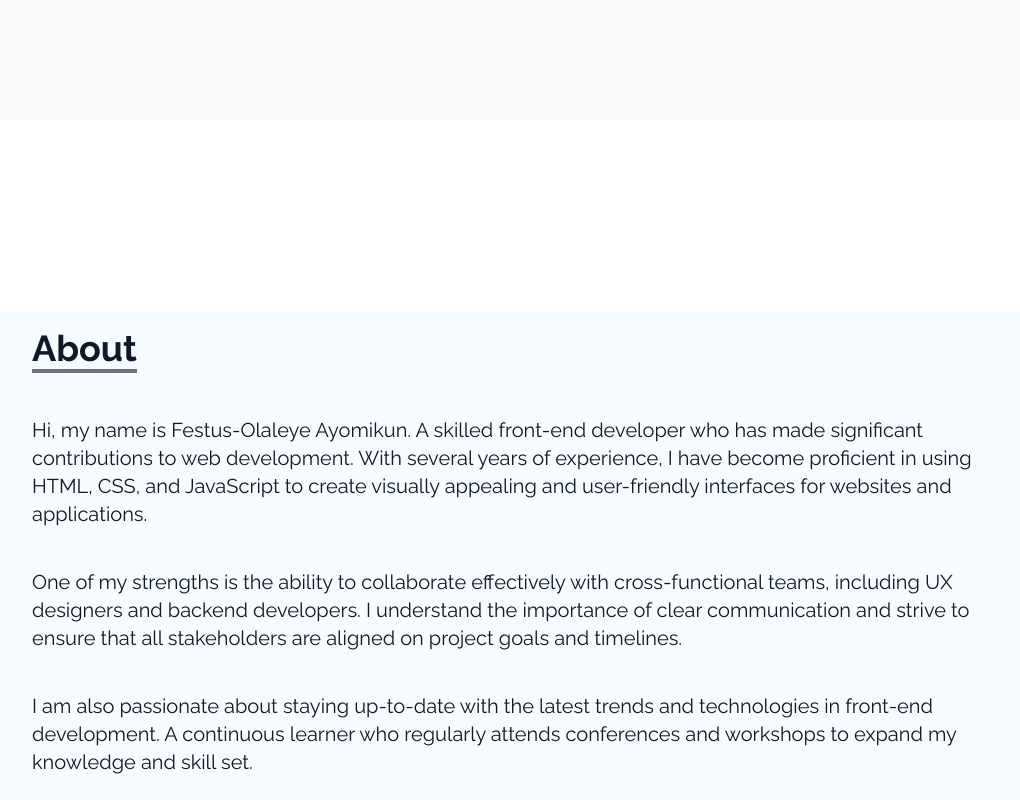
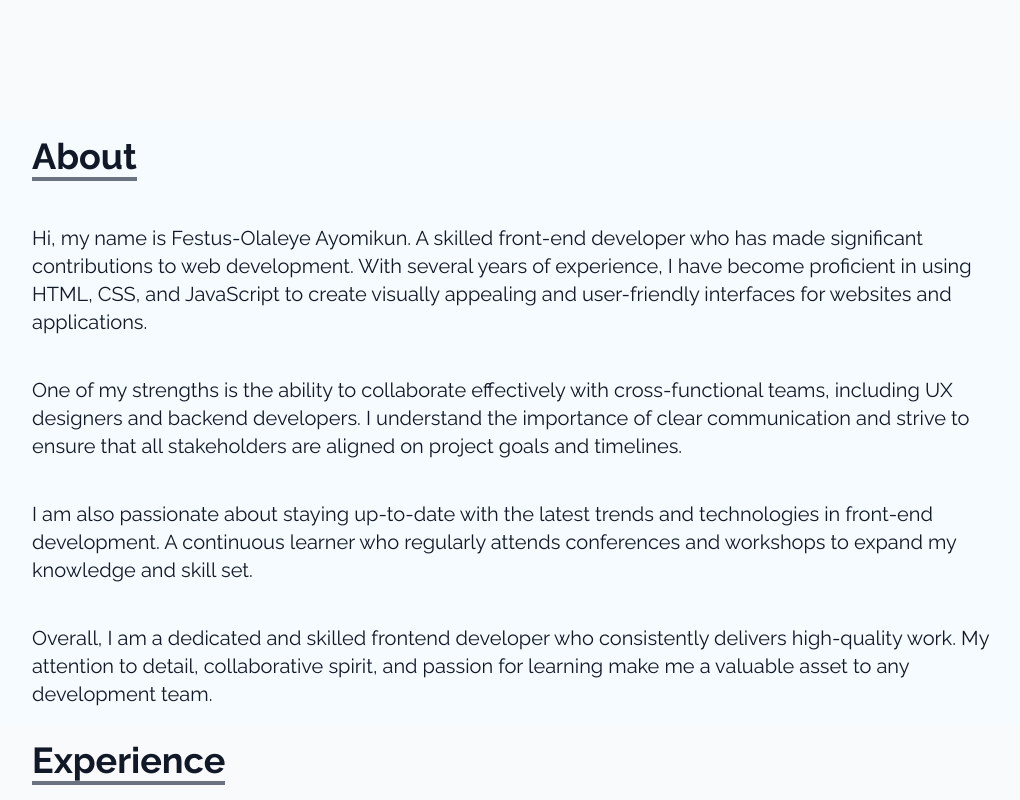
Before and after one commit to Mikun07/portfolio, a React (Create React App) app: page / in a window 1280 px wide. Shown: the part 680-1480 px from the top of the page, without its empty margins (112-1132 px from the left). Built offline with nearby package versions, Linux system fonts and the light colour scheme.

Commit message:
margin fix

```diff
--- a/src/pages/about/About.Outlet.jsx
+++ b/src/pages/about/About.Outlet.jsx
@@ -2,7 +2,7 @@ import React from 'react';
 
 function AboutOutlet() {
     return (
-        <div name="about" className='bg-[#F5FBFF] w-full h-full text-gray-900 sm:mt-48'>
+        <div name="about" className='bg-[#F5FBFF] w-full h-full text-gray-900 lg:mt-0 sm:mt-40'>
             <div className='max-w-screen-lg p-4 mx-auto flex flex-col justify-center w-full h-full'>
                 <div className='pb-8'>
                     <p className='text-4xl font-bold inline border-b-4 border-gray-500'>About</p>
```
